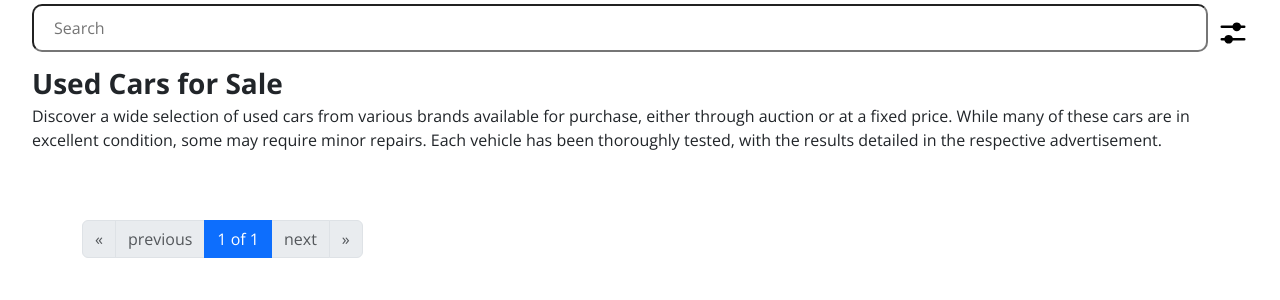
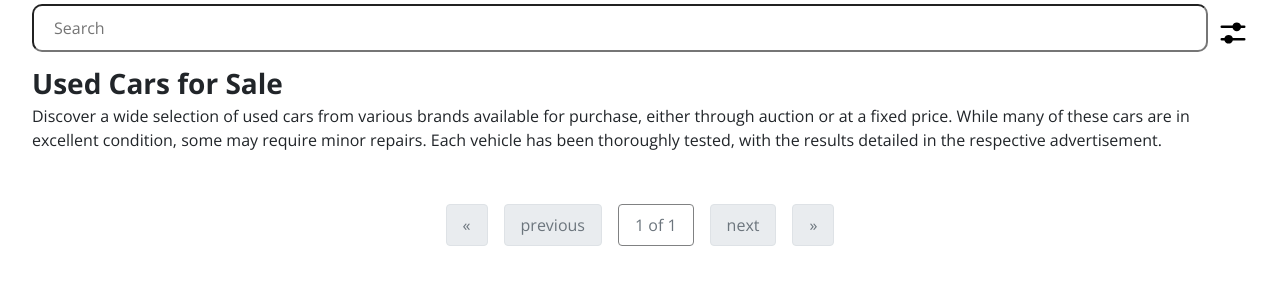
Before and after one commit to lexicon-car-dealership/car-dealership-exercise, a Django app: page / in a window 1280 px wide. Shown: the part 146-446 px from the top of the page. Run offline with Django 4.2, Linux system fonts and the light colour scheme; data that the repository does not hold is empty; some web fonts are replaced.

Commit message:
Add image placeholder and style the the paginator

```diff
--- a/car_dealership/static/css/reset.css
+++ b/car_dealership/static/css/reset.css
@@ -22,9 +22,12 @@ time, mark, audio, video {
 
 /* set pixel variables to rem to ease calculation */
 html {
-  --font-size--default: calc((16/16) * 1rem); /* 16px */
-  --font-size--xl: calc((28/16) * 1rem); /* 28px */
-  --font-size--l: calc((28/18) * 1rem); /* 18px */
+  --font-size--default: calc((16/16) * 1rem);
+  /* 16px */
+  --font-size--xl: calc((28/16) * 1rem);
+  /* 28px */
+  --font-size--l: calc((28/18) * 1rem);
+  /* 18px */
 }
 
 /* HTML5 display-role reset for older browsers */
@@ -65,12 +68,18 @@ img {
 
 /* Remove default button styling */
 button, input, optgroup, select, textarea {
-  font-family: inherit; /* Inherit font-family for form elements */
-  font-size: inherit; /* Inherit font-size for form elements */
-  line-height: inherit; /* Inherit line-height for form elements */
-  margin: 0; /* Reset margin for form elements */
-  padding: 0; /* Reset padding for form elements */
-  color: inherit; /* Inherit color for form elements */
+  font-family: inherit;
+  /* Inherit font-family for form elements */
+  font-size: inherit;
+  /* Inherit font-size for form elements */
+  line-height: inherit;
+  /* Inherit line-height for form elements */
+  margin: 0;
+  /* Reset margin for form elements */
+  padding: 0;
+  /* Reset padding for form elements */
+  color: inherit;
+  /* Inherit color for form elements */
 }
 
 button {
@@ -100,3 +109,43 @@ input, textarea, select, button {
 *, *::before, *::after {
   box-sizing: border-box;
 }
+
+.pagination-container {
+  display: flex;
+  justify-content: center;
+  /* Center the pagination */
+  margin-top: 2rem;
+}
+
+.pagination-list {
+  display: flex;
+  list-style-type: none;
+  padding: 0;
+  margin: 0;
+}
+
+.pagination-item {
+  margin: 0 0.5rem;
+}
+
+.pagination-link {
+  display: block;
+  padding: 0.5rem 1rem;
+  text-decoration: none;
+  color: #4d4d4e;
+  border: 1px solid #dee2e6;
+  border-radius: 0.25rem;
+  background-color: #fff;
+}
+
+.pagination-item.disabled .pagination-link {
+  color: #6c757d;
+  pointer-events: none;
+  background-color: #e9ecef;
+  border-color: #dee2e6;
+}
+
+.pagination-item.active .pagination-link {
+  color: #6c757d;
+  border-color: #808182;
+}
--- a/car_dealership/templates/index.html
+++ b/car_dealership/templates/index.html
@@ -10,59 +10,60 @@
             {% include 'card.html' with car=car %}
         {% endfor %}
     </section>
-    <div class="container mt-5">
+<div class="pagination-container">
     <nav aria-label="Page navigation">
-            <ul class="pagination justify-content-center">
+        <ul class="pagination-list">
             {% if page_obj.has_previous %}
-                    <li class="page-item">
-                        <a class="page-link"
+                <li class="pagination-item">
+                    <a class="pagination-link"
                        href="?{% for key, value in params.items %}{% if key != 'page' %}{{ key }}={{ value }}&{% endif %}{% endfor %}page=1"
                        aria-label="First">
-                            <span aria-hidden="true">&laquo;</span>
+                        &laquo;
                     </a>
                 </li>
-                    <li class="page-item">
-                        <a class="page-link"
+                <li class="pagination-item">
+                    <a class="pagination-link"
                        href="?{% for key, value in params.items %}{% if key != 'page' %}{{ key }}={{ value }}&{% endif %}{% endfor %}page={{ page_obj.previous_page_number }}"
                        aria-label="Previous">
-                            <span aria-hidden="true">previous</span>
+                        previous
                     </a>
                 </li>
             {% else %}
-                    <li class="page-item disabled">
-                        <a class="page-link" href="#" tabindex="-1" aria-disabled="true">&laquo;</a>
+                <li class="pagination-item disabled">
+                    <span class="pagination-link" aria-disabled="true">&laquo;</span>
                 </li>
-                    <li class="page-item disabled">
-                        <a class="page-link" href="#" tabindex="-1" aria-disabled="true">previous</a>
+                <li class="pagination-item disabled">
+                    <span class="pagination-link" aria-disabled="true">previous</span>
                 </li>
             {% endif %}
-                <li class="page-item active">
-                    <span class="page-link">{{ page_obj.number }} of {{ page_obj.paginator.num_pages }}</span>
+            <li class="pagination-item active">
+                <span class="pagination-link">{{ page_obj.number }} of {{ page_obj.paginator.num_pages }}</span>
             </li>
             {% if page_obj.has_next %}
-                    <li class="page-item">
-                        <a class="page-link"
+                <li class="pagination-item">
+                    <a class="pagination-link"
                        href="?{% for key, value in params.items %}{% if key != 'page' %}{{ key }}={{ value }}&{% endif %}{% endfor %}page={{ page_obj.next_page_number }}"
                        aria-label="Next">
-                            <span aria-hidden="true">next</span>
+                        next
                     </a>
                 </li>
-                    <li class="page-item">
-                        <a class="page-link"
+                <li class="pagination-item">
+                    <a class="pagination-link"
                        href="?{% for key, value in params.items %}{% if key != 'page' %}{{ key }}={{ value }}&{% endif %}{% endfor %}page={{ page_obj.paginator.num_pages }}"
                        aria-label="Last">
-                            <span aria-hidden="true">&raquo;</span>
+                        &raquo;
                     </a>
                 </li>
             {% else %}
-                    <li class="page-item disabled">
-                        <a class="page-link" href="#" tabindex="-1" aria-disabled="true">next</a>
+                <li class="pagination-item disabled">
+                    <span class="pagination-link" aria-disabled="true">next</span>
                 </li>
-                    <li class="page-item disabled">
-                        <a class="page-link" href="#" tabindex="-1" aria-disabled="true">&raquo;</a>
+                <li class="pagination-item disabled">
+                    <span class="pagination-link" aria-disabled="true">&raquo;</span>
                 </li>
             {% endif %}
         </ul>
     </nav>
 </div>
+
 {% endblock %}
```
Also changed, not shown: car_dealership/templates/card.html (+7 -3 lines), car_dealership/static/images/car-placeholder.jpg (added). Lines whose indentation alone changed are shown as unchanged.
